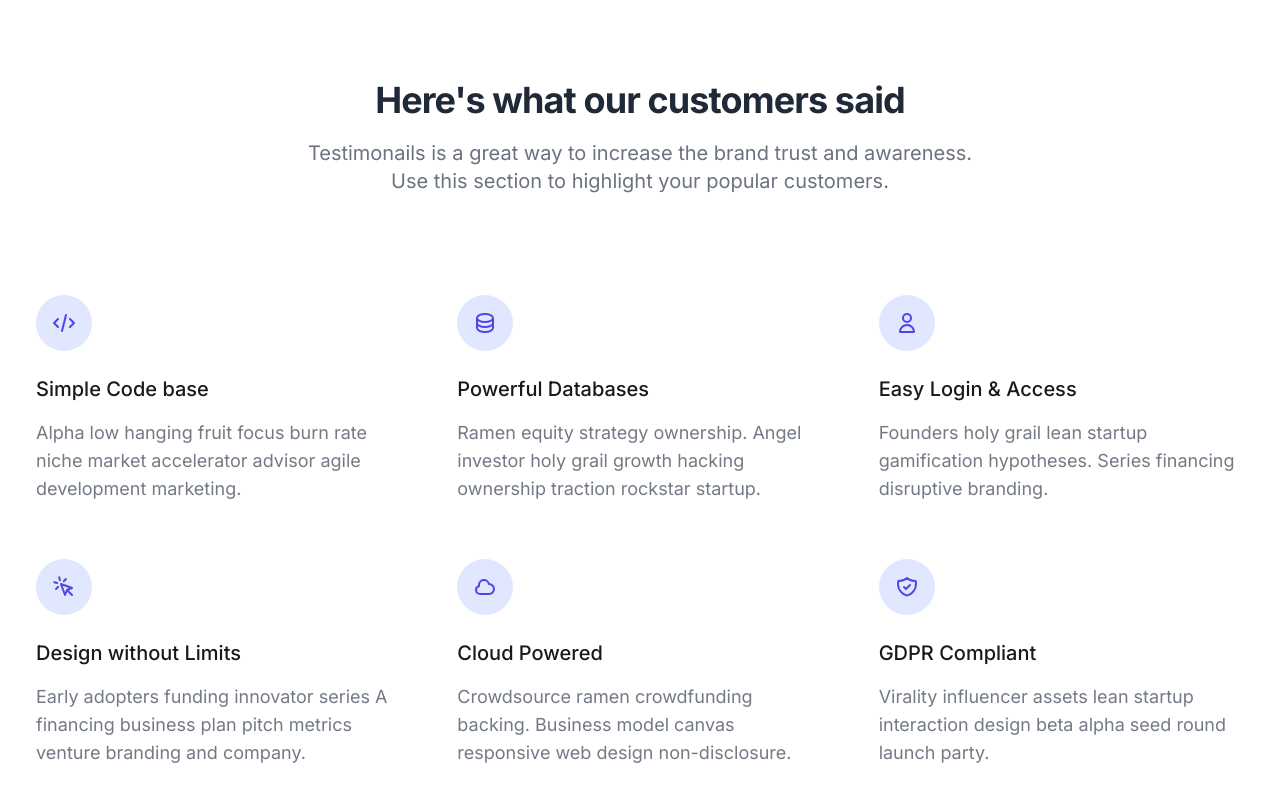
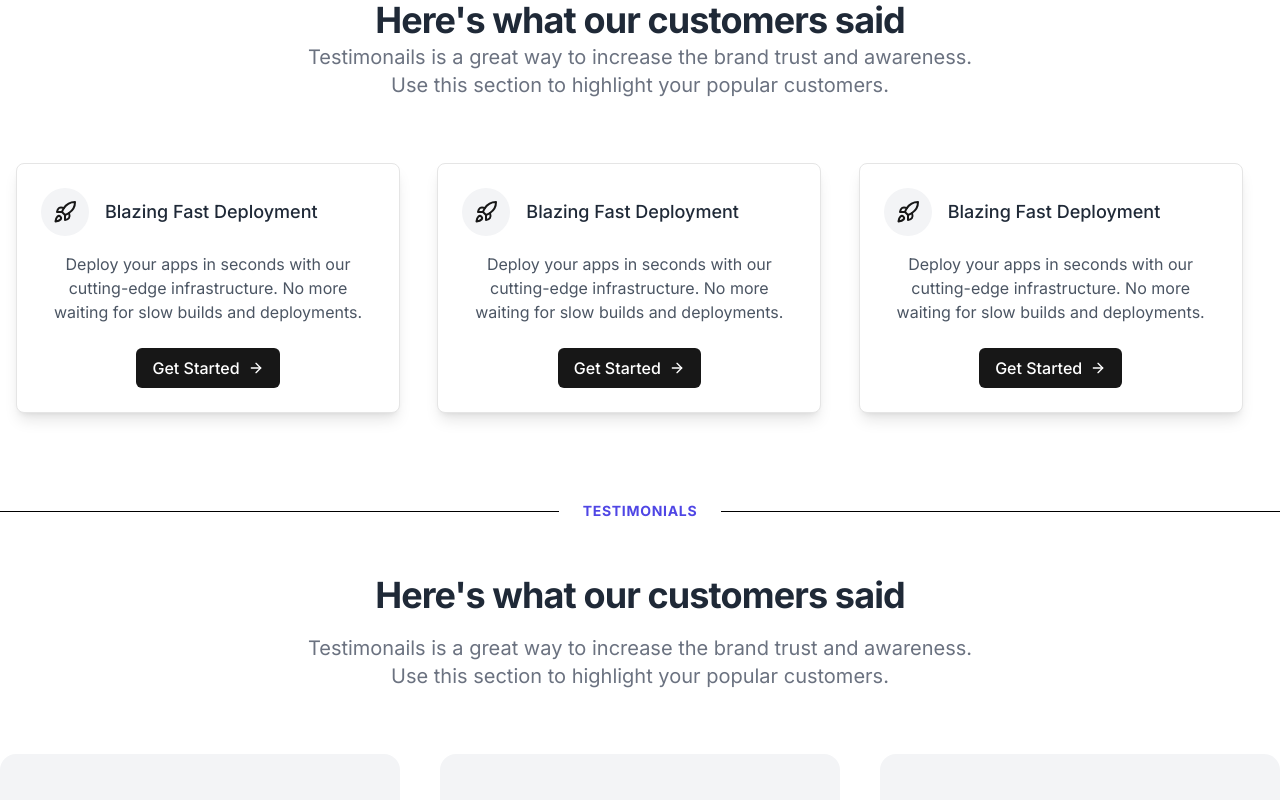
Before and after one commit to EstCarlos/fdd-landing, a Next.js app: page / in a window 1280 px wide. Shown: the part 1100-1900 px from the top of the page. Built offline with nearby package versions, Linux system fonts and the light colour scheme.

Commit message:
refactor: Update section classNames for Contact, Testimonials, and Vacancies components

```diff
--- a/src/components/Contact.tsx
+++ b/src/components/Contact.tsx
@@ -12,7 +12,7 @@ const Contact = () => {
 
   return (
 
-    <section className="pt-24 h-screen" id="contact">
+    <section className=" h-full" id="contact">
        <div className="container flex flex-col items-center justify-center p-6 mx-auto mt-4 text-center xl:px-0">
         {/* <div className="text-sm font-bold tracking-wider text-indigo-600 uppercase">Testimonials</div> */}
         <h2 className="max-w-2xl mt-3 text-3xl font-bold leading-snug tracking-tight text-gray-800 lg:leading-tight lg:text-4xl dark:text-white">Here&#x27;s what our customers said</h2>
--- a/src/components/Services.tsx
+++ b/src/components/Services.tsx
@@ -1,12 +1,12 @@
 const Services = () => {
   return (
-    <section className="h-full py-5 bg-white dark:bg-gray-900 " id="services">
-      <div className="container flex flex-col items-center justify-center p-6 mx-auto mt-24 text-center xl:px-0">
+    <section className="h-full  py-12 text-center bg-white dark:bg-gray-900 " id="services">
+      <div className="container flex flex-col items-center justify-center p-6 mx-auto text-center xl:px-0">
         {/* <div className="text-sm font-bold tracking-wider text-indigo-600 uppercase">Testimonials</div> */}
-        <h2 className="max-w-2xl mt-3 text-3xl font-bold leading-snug tracking-tight text-gray-800 lg:leading-tight lg:text-4xl dark:text-white">
+        <h2 className="max-w-2xl text-3xl font-bold leading-snug tracking-tight text-gray-800 lg:leading-tight lg:text-4xl dark:text-white">
           Here&#x27;s what our customers said
         </h2>
-        <p className="max-w-2xl py-4 text-lg leading-normal text-gray-500 lg:text-xl xl:text-xl dark:text-gray-300">
+        <p className="max-w-2xl text-lg leading-normal text-gray-500 lg:text-xl xl:text-xl dark:text-gray-300">
           Testimonails is a great way to increase the brand trust and awareness.
           Use this section to highlight your popular customers.
         </p>
@@ -16,166 +16,94 @@ const Services = () => {
         id="features"
       >
         <div className="grid grid-cols-1 gap-4 md:grid-cols-2 lg:grid-cols-3">
-          <div className="my-5 grid__item lg:m-5">
-            <div className="flex items-center justify-center text-indigo-600 bg-indigo-100 rounded-full w-14 h-14 dark:bg-indigo-900 dark:text-indigo-300">
-              <svg
-                xmlns="http://www.w3.org/2000/svg"
-                fill="none"
-                viewBox="0 0 24 24"
-                strokeWidth="2"
-                stroke="currentColor"
-                aria-hidden="true"
-                className="w-6 h-6"
-              >
-                <path
-                  strokeLinecap="round"
-                  strokeLinejoin="round"
-                  d="M10 20l4-16m4 4l4 4-4 4M6 16l-4-4 4-4"
-                ></path>
-              </svg>
-            </div>
-            <h3 className="pt-2 my-4 text-xl font-medium text-black dark:text-white text-opacity-90">
-              Simple Code base
-            </h3>
-            <p className="text-lg text-gray-700 dark:text-gray-400 text-opacity-70">
-              Alpha low hanging fruit focus burn rate niche market accelerator
-              advisor agile development marketing.
-            </p>
-          </div>
-          <div className="my-5 grid__item lg:m-5">
-            <div className="flex items-center justify-center text-indigo-600 bg-indigo-100 rounded-full w-14 h-14 dark:bg-indigo-900 dark:text-indigo-300">
-              <svg
-                xmlns="http://www.w3.org/2000/svg"
-                fill="none"
-                viewBox="0 0 24 24"
-                strokeWidth="2"
-                stroke="currentColor"
-                aria-hidden="true"
-                className="w-6 h-6"
-              >
-                <path
-                  strokeLinecap="round"
-                  strokeLinejoin="round"
-                  d="M4 7v10c0 2.21 3.582 4 8 4s8-1.79 8-4V7M4 7c0 2.21 3.582 4 8 4s8-1.79 8-4M4 7c0-2.21 3.582-4 8-4s8 1.79 8 4m0 5c0 2.21-3.582 4-8 4s-8-1.79-8-4"
-                ></path>
-              </svg>
-            </div>
-            <h3 className="pt-2 my-4 text-xl font-medium text-black dark:text-white text-opacity-90">
-              Powerful Databases
-            </h3>
-            <p className="text-lg text-gray-700 dark:text-gray-400 text-opacity-70">
-              Ramen equity strategy ownership. Angel investor holy grail growth
-              hacking ownership traction rockstar startup.
-            </p>
-          </div>
-          <div className="my-5 grid__item lg:m-5">
-            <div className="flex items-center justify-center text-indigo-600 bg-indigo-100 rounded-full w-14 h-14 dark:bg-indigo-900 dark:text-indigo-300">
-              <svg
-                xmlns="http://www.w3.org/2000/svg"
-                fill="none"
-                viewBox="0 0 24 24"
-                strokeWidth="2"
-                stroke="currentColor"
-                aria-hidden="true"
-                className="w-6 h-6"
-              >
-                <path
-                  strokeLinecap="round"
-                  strokeLinejoin="round"
-                  d="M16 7a4 4 0 11-8 0 4 4 0 018 0zM12 14a7 7 0 00-7 7h14a7 7 0 00-7-7z"
-                ></path>
-              </svg>
-            </div>
-            <h3 className="pt-2 my-4 text-xl font-medium text-black dark:text-white text-opacity-90">
-              Easy Login &amp; Access
-            </h3>
-            <p className="text-lg text-gray-700 dark:text-gray-400 text-opacity-70">
-              Founders holy grail lean startup gamification hypotheses. Series
-              financing disruptive branding.
-            </p>
-          </div>
-          <div className="my-5 grid__item lg:m-5">
-            <div className="flex items-center justify-center text-indigo-600 bg-indigo-100 rounded-full w-14 h-14 dark:bg-indigo-900 dark:text-indigo-300">
-              <svg
-                xmlns="http://www.w3.org/2000/svg"
-                fill="none"
-                viewBox="0 0 24 24"
-                strokeWidth="2"
-                stroke="currentColor"
-                aria-hidden="true"
-                className="w-6 h-6"
-              >
-                <path
-                  strokeLinecap="round"
-                  strokeLinejoin="round"
-                  d="M15 15l-2 5L9 9l11 4-5 2zm0 0l5 5M7.188 2.239l.777 2.897M5.136 7.965l-2.898-.777M13.95 4.05l-2.122 2.122m-5.657 5.656l-2.12 2.122"
-                ></path>
-              </svg>
-            </div>
-            <h3 className="pt-2 my-4 text-xl font-medium text-black dark:text-white text-opacity-90">
-              Design without Limits
-            </h3>
-            <p className="text-lg text-gray-700 dark:text-gray-400 text-opacity-70">
-              Early adopters funding innovator series A financing business plan
-              pitch metrics venture branding and company.
-            </p>
-          </div>
-          <div className="my-5 grid__item lg:m-5">
-            <div className="flex items-center justify-center text-indigo-600 bg-indigo-100 rounded-full w-14 h-14 dark:bg-indigo-900 dark:text-indigo-300">
-              <svg
-                xmlns="http://www.w3.org/2000/svg"
-                fill="none"
-                viewBox="0 0 24 24"
-                strokeWidth="2"
-                stroke="currentColor"
-                aria-hidden="true"
-                className="w-6 h-6"
-              >
-                <path
-                  strokeLinecap="round"
-                  strokeLinejoin="round"
-                  d="M3 15a4 4 0 004 4h9a5 5 0 10-.1-9.999 5.002 5.002 0 10-9.78 2.096A4.001 4.001 0 003 15z"
-                ></path>
-              </svg>
-            </div>
-            <h3 className="pt-2 my-4 text-xl font-medium text-black dark:text-white text-opacity-90">
-              Cloud Powered
-            </h3>
-            <p className="text-lg text-gray-700 dark:text-gray-400 text-opacity-70">
-              Crowdsource ramen crowdfunding backing. Business model canvas
-              responsive web design non-disclosure.
-            </p>
-          </div>
-          <div className="my-5 grid__item lg:m-5">
-            <div className="flex items-center justify-center text-indigo-600 bg-indigo-100 rounded-full w-14 h-14 dark:bg-indigo-900 dark:text-indigo-300">
-              <svg
-                xmlns="http://www.w3.org/2000/svg"
-                fill="none"
-                viewBox="0 0 24 24"
-                strokeWidth="2"
-                stroke="currentColor"
-                aria-hidden="true"
-                className="w-6 h-6"
-              >
-                <path
-                  strokeLinecap="round"
-                  strokeLinejoin="round"
-                  d="M9 12l2 2 4-4m5.618-4.016A11.955 11.955 0 0112 2.944a11.955 11.955 0 01-8.618 3.04A12.02 12.02 0 003 9c0 5.591 3.824 10.29 9 11.622 5.176-1.332 9-6.03 9-11.622 0-1.042-.133-2.052-.382-3.016z"
-                ></path>
-              </svg>
-            </div>
-            <h3 className="pt-2 my-4 text-xl font-medium text-black dark:text-white text-opacity-90">
-              GDPR Compliant
-            </h3>
-            <p className="text-lg text-gray-700 dark:text-gray-400 text-opacity-70">
-              Virality influencer assets lean startup interaction design beta
-              alpha seed round launch party.
-            </p>
-          </div>
+
+        <Service title='Blazing Fast Deployment' description='Deploy your apps in seconds with our cutting-edge infrastructure. No more waiting for slow builds and
+        deployments.'/>
+         <Service title='Blazing Fast Deployment' description='Deploy your apps in seconds with our cutting-edge infrastructure. No more waiting for slow builds and
+        deployments.'/>
+         <Service title='Blazing Fast Deployment' description='Deploy your apps in seconds with our cutting-edge infrastructure. No more waiting for slow builds and
+        deployments.'/>
+
         </div>
       </div>
     </section>
   );
 };
+import React from 'react'
+import { Card } from "@/components/ui/card"
+import Link from "next/link"
 
-export default Services;
+type ServiceProps = {
+  title: string
+  description: string
+}
+
+
+  function Service({title, description} : ServiceProps) {
+  return (
+    <Card className="w-full max-w-sm p-6 bg-white shadow-lg rounded-lg dark:bg-gray-800">
+      <div className="flex items-center mb-4">
+        <div className="bg-gray-100 p-3 rounded-full dark:bg-gray-700">
+          <RocketIcon className="w-6 h-6 text-primary" />
+        </div>
+        <h3 className="text-lg font-medium ml-4 text-gray-800 dark:text-gray-200">{title}</h3>
+      </div>
+      <p className="text-gray-600 dark:text-gray-400 mb-6">
+        {description}
+      </p>
+      <Link
+        href="#"
+        className="inline-flex items-center justify-center px-4 py-2 bg-primary text-white font-medium rounded-md hover:bg-primary-600 focus:outline-none focus:ring-2 focus:ring-primary-500 focus:ring-offset-2 dark:focus:ring-offset-gray-800"
+        prefetch={false}
+      >
+        Get Started
+        <ArrowRightIcon className="ml-2 w-4 h-4" />
+      </Link>
+    </Card>
+  )
+}
+
+function ArrowRightIcon(props) {
+  return (
+    <svg
+      {...props}
+      xmlns="http://www.w3.org/2000/svg"
+      width="24"
+      height="24"
+      viewBox="0 0 24 24"
+      fill="none"
+      stroke="currentColor"
+      strokeWidth="2"
+      strokeLinecap="round"
+      strokeLinejoin="round"
+    >
+      <path d="M5 12h14" />
+      <path d="m12 5 7 7-7 7" />
+    </svg>
+  )
+}
+
+
+function RocketIcon(props) {
+  return (
+    <svg
+      {...props}
+      xmlns="http://www.w3.org/2000/svg"
+      width="24"
+      height="24"
+      viewBox="0 0 24 24"
+      fill="none"
+      stroke="currentColor"
+      strokeWidth="2"
+      strokeLinecap="round"
+      strokeLinejoin="round"
+    >
+      <path d="M4.5 16.5c-1.5 1.26-2 5-2 5s3.74-.5 5-2c.71-.84.7-2.13-.09-2.91a2.18 2.18 0 0 0-2.91-.09z" />
+      <path d="m12 15-3-3a22 22 0 0 1 2-3.95A12.88 12.88 0 0 1 22 2c0 2.72-.78 7.5-6 11a22.35 22.35 0 0 1-4 2z" />
+      <path d="M9 12H4s.55-3.03 2-4c1.62-1.08 5 0 5 0" />
+      <path d="M12 15v5s3.03-.55 4-2c1.08-1.62 0-5 0-5" />
+    </svg>
+  )
+}
+
+export default Services
--- a/src/components/Testimonials.tsx
+++ b/src/components/Testimonials.tsx
@@ -2,7 +2,7 @@ import React from 'react'
 
 const Testimonials = () => {
   return (
-    <div className="pb-5 h-full pt-36" id='testimonials'>
+    <div className="pb-5 h-full " id='testimonials'>
     <div className="container flex flex-col items-center justify-center p-6 mx-auto mt-4 text-center xl:px-0">
         {/* <div className="text-sm font-bold tracking-wider text-indigo-600 uppercase">Testimonials</div> */}
         <h2 className="max-w-2xl mt-3 text-3xl font-bold leading-snug tracking-tight text-gray-800 lg:leading-tight lg:text-4xl dark:text-white">Here&#x27;s what our customers said</h2>
--- a/src/components/Vacancies.tsx
+++ b/src/components/Vacancies.tsx
@@ -7,7 +7,7 @@ import Link from "next/link"
 
 export default function vancies() {
   return (
-    <section className="w-full h-full py-12 md:py-24 lg:py-32">
+    <section className="w-full h-full py-8 md:py-24 lg:py-32">
       <div className="container space-y-12 px-4 md:px-6">
         <div className="flex flex-col items-center justify-center space-y-4 text-center">
           <div className="space-y-2">
@@ -52,7 +52,7 @@ const Vacancie = ({title, description} : VacancieProps) => {
        {description}
       </p>
       <Link
-        href="aplication"
+        href="application"
         className="mt-4 inline-flex h-9 items-center justify-center rounded-md bg-gray-900 px-4 text-sm font-medium text-gray-50 shadow transition-colors hover:bg-gray-900/90 focus-visible:outline-none focus-visible:ring-1 focus-visible:ring-gray-950 disabled:pointer-events-none disabled:opacity-50 dark:bg-gray-50 dark:text-gray-900 dark:hover:bg-gray-50/90 dark:focus-visible:ring-gray-300"
         prefetch={false}
       >
--- /dev/null
+++ b/src/components/ui/card.tsx
@@ -0,0 +1,79 @@
+import * as React from "react"
+
+import { cn } from "@/lib/utils"
+
+const Card = React.forwardRef<
+  HTMLDivElement,
+  React.HTMLAttributes<HTMLDivElement>
+>(({ className, ...props }, ref) => (
+  <div
+    ref={ref}
+    className={cn(
+      "rounded-lg border bg-card text-card-foreground shadow-sm",
+      className
+    )}
+    {...props}
+  />
+))
+Card.displayName = "Card"
+
+const CardHeader = React.forwardRef<
+  HTMLDivElement,
+  React.HTMLAttributes<HTMLDivElement>
+>(({ className, ...props }, ref) => (
+  <div
+    ref={ref}
+    className={cn("flex flex-col space-y-1.5 p-6", className)}
+    {...props}
+  />
+))
+CardHeader.displayName = "CardHeader"
+
+const CardTitle = React.forwardRef<
+  HTMLParagraphElement,
+  React.HTMLAttributes<HTMLHeadingElement>
+>(({ className, ...props }, ref) => (
+  <h3
+    ref={ref}
+    className={cn(
+      "text-2xl font-semibold leading-none tracking-tight",
+      className
+    )}
+    {...props}
+  />
+))
+CardTitle.displayName = "CardTitle"
+
+const CardDescription = React.forwardRef<
+  HTMLParagraphElement,
+  React.HTMLAttributes<HTMLParagraphElement>
+>(({ className, ...props }, ref) => (
+  <p
+    ref={ref}
+    className={cn("text-sm text-muted-foreground", className)}
+    {...props}
+  />
+))
+CardDescription.displayName = "CardDescription"
+
+const CardContent = React.forwardRef<
+  HTMLDivElement,
+  React.HTMLAttributes<HTMLDivElement>
+>(({ className, ...props }, ref) => (
+  <div ref={ref} className={cn("p-6 pt-0", className)} {...props} />
+))
+CardContent.displayName = "CardContent"
+
+const CardFooter = React.forwardRef<
+  HTMLDivElement,
+  React.HTMLAttributes<HTMLDivElement>
+>(({ className, ...props }, ref) => (
+  <div
+    ref={ref}
+    className={cn("flex items-center p-6 pt-0", className)}
+    {...props}
+  />
+))
+CardFooter.displayName = "CardFooter"
+
+export { Card, CardHeader, CardFooter, CardTitle, CardDescription, CardContent }
```
